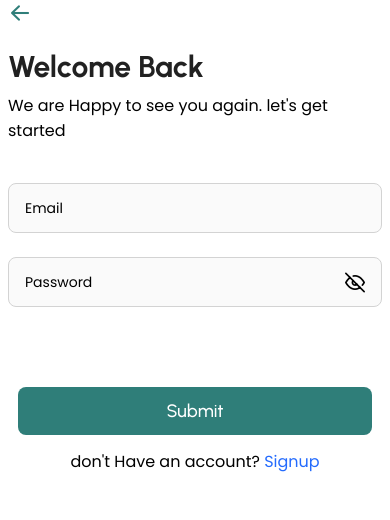
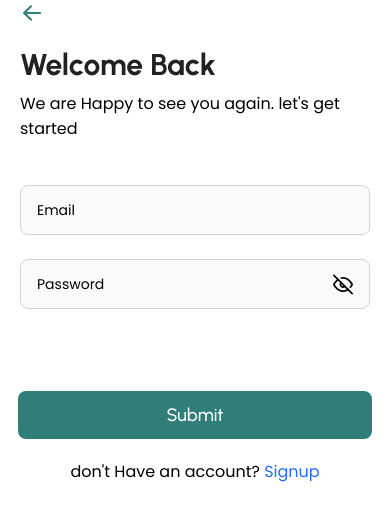
Before and after one commit to mdyasenrafe/budgetbuddytrack-front-end, a React Native app: screen /Login in a window 390 px wide. Shown: the top 520 px of the page. Built offline with nearby package versions, Linux system fonts and the light colour scheme.

Commit message:
style updated

```diff
--- a/src/screens/onboarding/Login.tsx
+++ b/src/screens/onboarding/Login.tsx
@@ -91,22 +91,22 @@ export default function Login({ navigation }: Props) {
   };
 
   return (
-    <SafeAreaView style={loginStyles.container}>
+    <SafeAreaView style={AuthStyles.container}>
       <AntDesign
         name="arrowleft"
         size={24}
         color={colors.primary}
         onPress={() => navigation.goBack()}
       />
-      <View style={loginStyles.header}>
-        <CustomText preset="h3" style={loginStyles.title}>
+      <View style={AuthStyles.header}>
+        <CustomText preset="h3" style={AuthStyles.title}>
           Welcome Back
         </CustomText>
         <CustomText preset="p3" style={loginStyles.welcomeText}>
           We are Happy to see you again. let's get started
         </CustomText>
       </View>
-      <View style={loginStyles.header}>
+      <View style={AuthStyles.header}>
         {inputFields.map((field) => (
           <CustomInput
             key={field.key}
@@ -120,7 +120,7 @@ export default function Login({ navigation }: Props) {
             showPasswordToggleComponent={field.showPasswordToggleComponent}
             hasShowPasswordOption={field.hasShowPasswordOption}
             containerStyle={StyleSheet.flatten([
-              loginStyles.inputContainer,
+              AuthStyles.inputContainer,
               {
                 borderColor: field.key === error.type ? "red" : "lightgrey",
               },
@@ -128,7 +128,7 @@ export default function Login({ navigation }: Props) {
           />
         ))}
         <View>
-          <CustomText preset="p3_bold" style={loginStyles.errorText}>
+          <CustomText preset="p3_bold" style={AuthStyles.errorText}>
             {error.error && error.message}
           </CustomText>
         </View>
@@ -141,9 +141,9 @@ export default function Login({ navigation }: Props) {
         />
 
         <TouchableOpacity onPress={() => navigation.navigate("Signup")}>
-          <CustomText style={loginStyles.loginPrompt}>
+          <CustomText style={AuthStyles.loginPrompt}>
             don't Have an account?{" "}
-            <CustomText style={loginStyles.loginText}>Signup</CustomText>
+            <CustomText style={AuthStyles.loginLink}>Signup</CustomText>
           </CustomText>
         </TouchableOpacity>
       </View>
@@ -152,35 +152,8 @@ export default function Login({ navigation }: Props) {
 }
 
 const loginStyles = StyleSheet.create({
-  container: {
-    flex: 1,
-    backgroundColor: "white",
-    paddingHorizontal: 8,
-  },
-  header: {
-    marginTop: 16,
-  },
-  title: {
-    marginTop: 6,
-    color: colors.black,
-  },
   welcomeText: {
     marginTop: 8,
     marginBottom: 24,
   },
-  loginPrompt: {
-    textAlign: "center",
-    marginTop: 14,
-  },
-  loginText: {
-    color: colors.secondary,
-  },
-  inputContainer: {
-    marginBottom: 24,
-  },
-  errorText: {
-    color: "red",
-    marginBottom: 8,
-    textAlign: "center",
-  },
 });
--- a/src/screens/onboarding/Signup.tsx
+++ b/src/screens/onboarding/Signup.tsx
@@ -23,7 +23,7 @@ export default function SignupScreen({
     name: "",
     email: "",
     password: "",
-    profilePicture: "",
+    profilePicture: defaultProfileImage,
   });
 
   const [formError, setFormError] = useState({
@@ -31,9 +31,7 @@ export default function SignupScreen({
     message: "",
     hasError: false,
   });
-
   const dispatch = useDispatch();
-  const [profileImage, setProfileImage] = useState<string>(defaultProfileImage);
 
   const [isPasswordVisible, setIsPasswordVisible] = useState<boolean>(false);
   const [rememberUser, setRememberUser] = useState(false);
@@ -119,21 +117,24 @@ export default function SignupScreen({
         //   message: "Image must be less than 500KB",
         // });
       } else {
-        setProfileImage(result.assets[0].uri);
+        setProfileData({
+          ...profileData,
+          profilePicture: result.assets[0].uri,
+        });
       }
     }
   };
 
   return (
-    <SafeAreaView style={styles.container}>
+    <SafeAreaView style={AuthStyles.container}>
       <AntDesign
         name="arrowleft"
         size={24}
         color={colors.primary}
         onPress={() => navigation.goBack()}
       />
-      <View style={styles.header}>
-        <Text preset="h3" style={styles.title}>
+      <View style={AuthStyles.header}>
+        <Text preset="h3" style={AuthStyles.title}>
           Create Your Account
         </Text>
         <Text preset="p3" style={styles.subtitle}>
@@ -144,7 +145,10 @@ export default function SignupScreen({
         onPress={chooseImage}
         style={styles.imagePickerContainer}
       >
-        <Image source={{ uri: profileImage }} style={styles.profileImage} />
+        <Image
+          source={{ uri: profileData.profilePicture }}
+          style={styles.profileImage}
+        />
         <View style={styles.imageEditIcon}>
           <Feather name="edit" size={20} color={colors.white} />
         </View>
@@ -163,7 +167,7 @@ export default function SignupScreen({
             showPasswordToggleComponent={field.showPasswordToggleComponent}
             hasShowPasswordOption={field.hasShowPasswordOption}
             containerStyle={StyleSheet.flatten([
-              styles.inputContainer,
+              AuthStyles.inputContainer,
               {
                 borderColor:
                   field.key === formError.field ? "red" : "lightgrey",
@@ -173,7 +177,7 @@ export default function SignupScreen({
         ))}
 
         {formError.hasError && (
-          <Text style={styles.errorText}>{formError.message}</Text>
+          <Text style={AuthStyles.errorText}>{formError.message}</Text>
         )}
         <TouchableOpacity
           style={styles.rememberMeContainer}
@@ -196,8 +200,9 @@ export default function SignupScreen({
         ])}
       />
       <TouchableOpacity onPress={() => navigation.navigate("Login")}>
-        <Text style={styles.loginPrompt}>
-          Already have an account? <Text style={styles.loginLink}>Login</Text>
+        <Text style={AuthStyles.loginPrompt}>
+          Already have an account?{" "}
+          <Text style={AuthStyles.loginLink}>Login</Text>
         </Text>
       </TouchableOpacity>
     </SafeAreaView>
@@ -205,17 +210,6 @@ export default function SignupScreen({
 }
 
 const styles = StyleSheet.create({
-  container: {
-    flex: 1,
-    backgroundColor: colors.white,
-    paddingHorizontal: 20,
-  },
-  header: {
-    marginTop: 20,
-  },
-  title: {
-    color: colors.black,
-  },
   subtitle: {
     marginVertical: 10,
   },
@@ -244,11 +238,6 @@ const styles = StyleSheet.create({
   formContainer: {
     marginTop: 20,
   },
-  errorText: {
-    color: "red",
-    textAlign: "center",
-    marginBottom: 10,
-  },
   rememberMeContainer: {
     flexDirection: "row",
     alignItems: "center",
@@ -260,14 +249,4 @@ const styles = StyleSheet.create({
   submitButton: {
     marginTop: 20,
   },
-  loginPrompt: {
-    textAlign: "center",
-    marginTop: 20,
-  },
-  loginLink: {
-    color: colors.secondary,
-  },
-  inputContainer: {
-    marginBottom: 24,
-  },
 });
--- a/src/styles/AuthStyles.ts
+++ b/src/styles/AuthStyles.ts
@@ -1,5 +1,6 @@
 import { StyleSheet } from "react-native";
 import { screenWidth } from "../theme/theme";
+import { colors } from "../theme/colors";
 
 export const AuthStyles = StyleSheet.create({
   getStartedButton: {
@@ -7,4 +8,30 @@ export const AuthStyles = StyleSheet.create({
     marginTop: 48,
     alignSelf: "center",
   },
+  container: {
+    flex: 1,
+    backgroundColor: colors.white,
+    paddingHorizontal: 20,
+  },
+  header: {
+    marginTop: 20,
+  },
+  errorText: {
+    color: "red",
+    textAlign: "center",
+    marginBottom: 10,
+  },
+  inputContainer: {
+    marginBottom: 24,
+  },
+  title: {
+    color: colors.black,
+  },
+  loginPrompt: {
+    textAlign: "center",
+    marginTop: 20,
+  },
+  loginLink: {
+    color: colors.secondary,
+  },
 });
```
